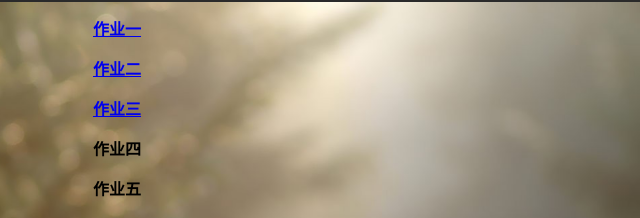
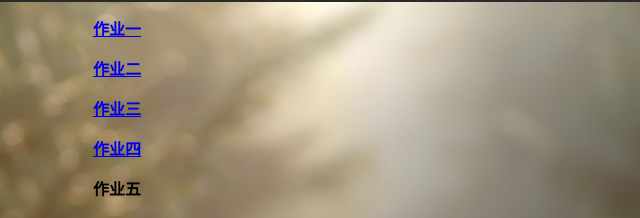
Before and after one commit to Lindsay-jie/chenmingjie6033.github.io, a plain HTML site: page 201905555chenmingjie/index.html in a window 1280 px wide. Shown: the top 218 px of the page, 523-1163 px from the left. Drawn offline with Linux system fonts and the light colour scheme.

Commit message:
Initicial commit

```diff
--- a/201905555chenmingjie/index.html
+++ b/201905555chenmingjie/index.html
@@ -8,7 +8,7 @@
 		<p align="center"><b><a href="https://chenmingjie6033.github.io/web1/index.html">作业一</a></b></p>
 		<p align="center"><b><a href="https://chenmingjie6033.github.io/web2/index.html">作业二</a></b></p>
 		<p align="center"><b><a href="https://chenmingjie6033.github.io/web3/index.html">作业三</a></b></p>
-		<p align="center"><b>作业四</b></p>
+		<p align="center"><b><a href="https://chenmingjie6033.github.io/web4/index.html">作业四</a></b></p>
 		<p align="center"><b>作业五</b></p>
 		<p align="center"><b>作业六</b></p>
 		<p align="center"><b>作业七</b></p>
```
